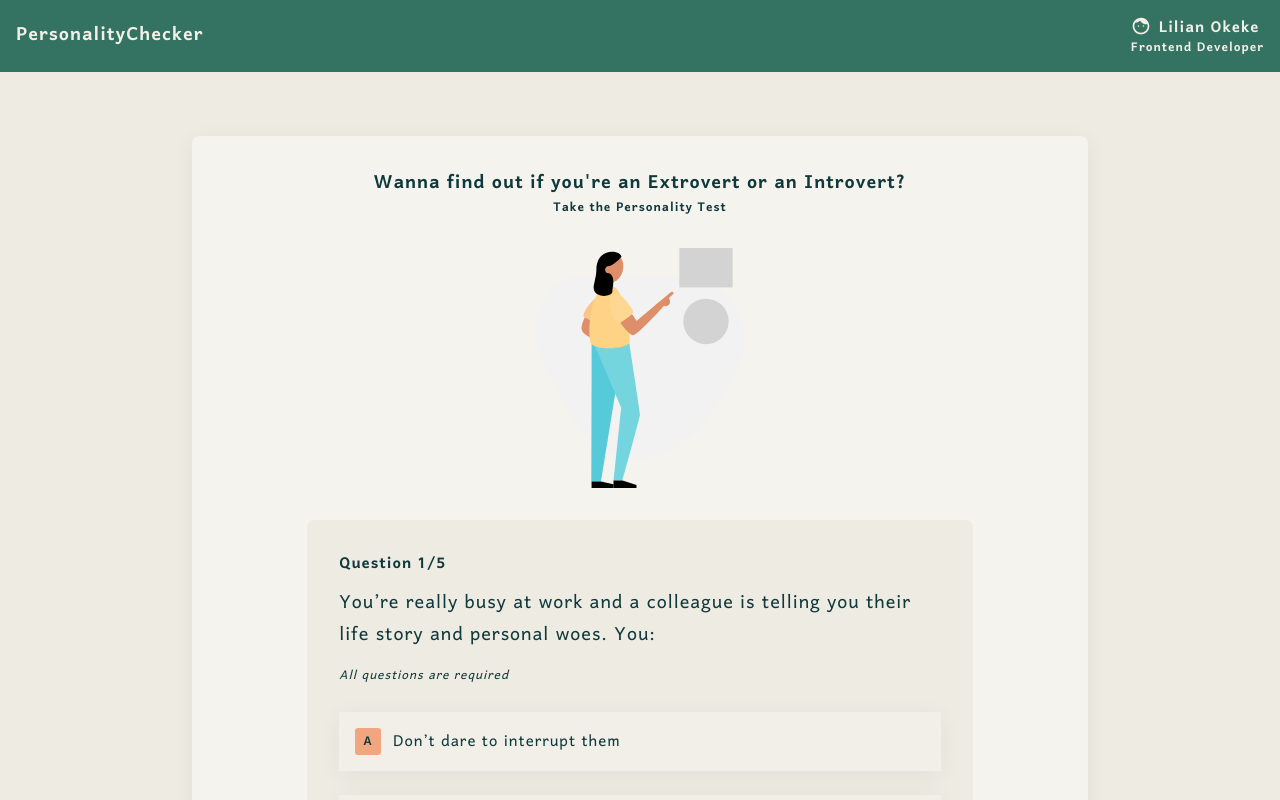
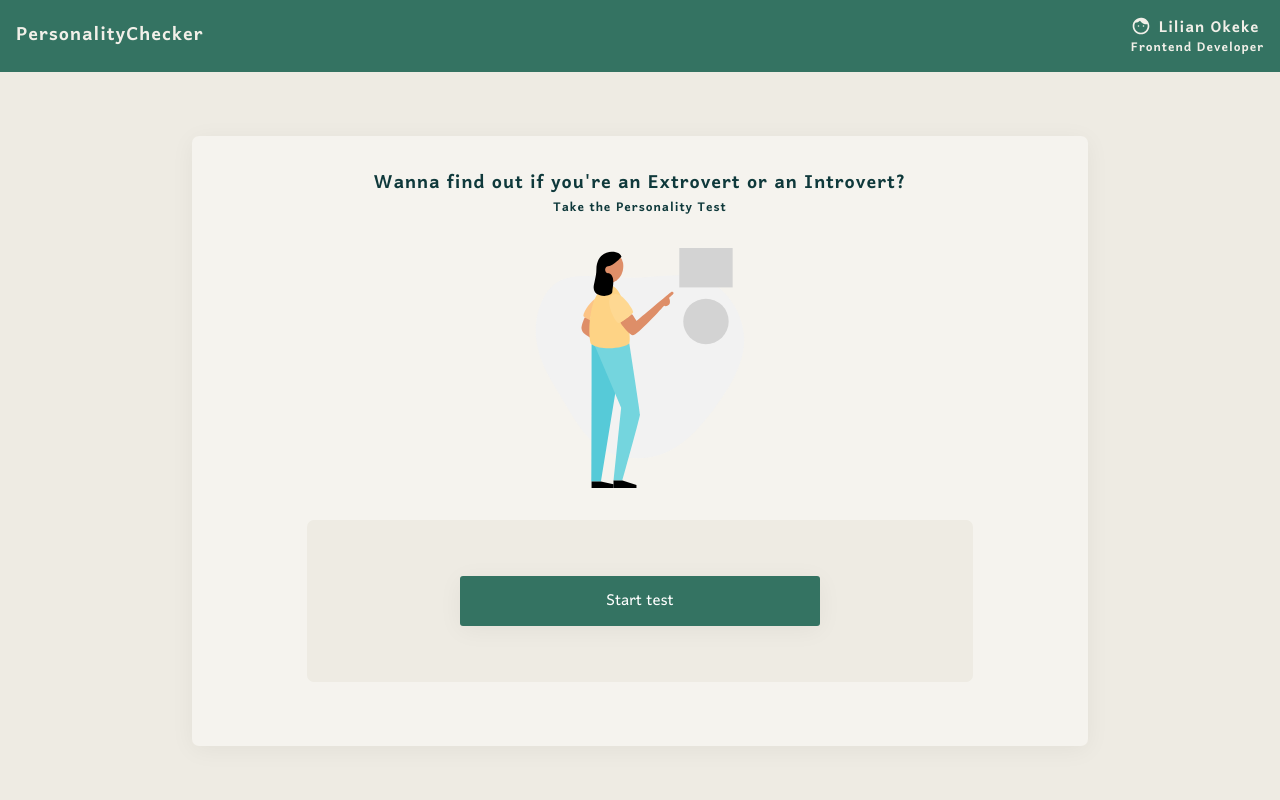
Before and after one commit to Lilianada/PersonalityCheckerApp, a React (Create React App) app: page /Home in a window 1280 px wide. Shown: the top 800 px of the page. Built offline with nearby package versions, Linux system fonts and the light colour scheme; a web font is replaced by a local one.

Commit message:
Created homepage

```diff
--- a/package.json
+++ b/package.json
@@ -9,6 +9,7 @@
     "react": "^18.0.0",
     "react-dom": "^18.0.0",
     "react-icons": "^4.3.1",
+    "react-router-dom": "^6.3.0",
     "react-scripts": "5.0.0",
     "styled-components": "^5.3.5",
     "web-vitals": "^2.1.0"
--- a/src/App.js
+++ b/src/App.js
@@ -1,14 +1,15 @@
+import { Route, Routes } from 'react-router-dom';
 import './App.css';
-import BodyContainer from './components/Body/Body';
-import FooterSection from './components/Footer/Footer';
-import HeaderNav from './components/Header/Header';
+import QtnAnswer from './components/QuestionsAnswer/QtnAns';
+import Home from './pages/Home/Home';
 
 function App() {
   return (
     <div className="App bodyWrapper">
-      <HeaderNav />
-      <BodyContainer />
-      <FooterSection />
+      <Home/>
+      {/* <Routes>
+          <Route path="/Home" element={<Home/>}/>
+      </Routes> */}
     </div>
   );
 }
--- a/src/components/Body/Body.js
+++ b/src/components/Body/Body.js
@@ -1,22 +1,20 @@
 import { Wrapper,
         Header,
         InnerBody
-} from "./BodyStyles";
+} from "../../pages/Home/HomeStyles";
 import React from "react";
 import image from "../../assets/049-choices-colour.svg"
 import QtnAnswer from "../QuestionsAnswer/QtnAns";
+import { Routes, Route, Outlet, Link } from "react-router-dom";
+import { Button } from "../QuestionsAnswer/QAstyles";
+
 
 export default function BodyContainer () {
+
     return (
-        <Wrapper>
-            <Header>
-                <h2>Wanna find out if you're an Extrovert or an Introvert?</h2>
-                <h4>Take the Personality Test</h4>
-            </Header>
-            <img src={image} alt="Choice image" className="image"/>
-            <InnerBody>
-                <QtnAnswer />
-            </InnerBody>
-        </Wrapper>
+        <>
+
+
+        </>
     )
 }
--- a/src/components/Body/BodyStyles.js
+++ b/src/components/Body/BodyStyles.js
@@ -1,33 +1 @@
 import styled from "styled-components";
-
-export const Wrapper = styled.section`
-    background: var(--beige-60);
-    width: 70%;
-    height: fit-;
-    position: relative;
-    display: flex;
-    flex-direction: column;
-    min-width: 0;
-    word-wrap: break-word;
-    background-color: #f5f3ee;
-    background-clip: border-box;
-    border-radius: 0.4375rem;
-    padding: 2rem;
-    margin: 2rem auto;
-    box-shadow: 0 4px 25px rgb(0 0 0 / 5%);
-`
-
-export const Header = styled.div`
-    text-align: center;
-`
-
-export const InnerBody = styled.div`
-    background: var(--beige-110);
-    width: 80%;
-    height: 100%;
-    border-radius: 0.4375rem;
-    padding: 2rem;
-    margin: 0 auto 2rem;
-    display: flex;
-    flex-direction: column;
-`
--- a/src/components/QuestionsAnswer/QAstyles.js
+++ b/src/components/QuestionsAnswer/QAstyles.js
@@ -3,8 +3,17 @@ import styled from 'styled-components';
 export const Wrapper = styled.section`
 
 `
+
 export const Result = styled.div`
+    display: flex;
+    flex-direction: column;
+    justify-content: center;
+`
 
+export const ResultText = styled.h1`
+    text-align: center;
+    font-size: var(--font-twentyfour);
+    font-weight: 600;
 `
 export const QtnCount = styled.p`
     font-size: var(--font-eighteen);
--- a/src/components/QuestionsAnswer/QtnAns.js
+++ b/src/components/QuestionsAnswer/QtnAns.js
@@ -8,7 +8,8 @@ import { Opt,
     Ans,
     Button,
     ButtonWrap,
-    Result
+    Result,
+    ResultText
 } from './QAstyles.js';
 import questions from "./Questions.js";
 
@@ -19,6 +20,7 @@ export default function QtnAnswer () {
     //Replaces the current question with the next question
     const [currentQtn, setCurrentQtn] = useState(0)
 
+    //Shows the result of the test
     const [showResult, setShowResult] = useState(false)
 
     // Handle the Next button once clicked
@@ -43,7 +45,10 @@ export default function QtnAnswer () {
     return (
         <>
             {showResult ? (
-                <Result>You are an {showResult}</Result>
+                <Result>
+                    <ResultText>You are an {showResult}!</ResultText>
+                    {/* <img src="https://n.foxdsgn.com/sterling-3/wp-content/uploads/2020/12/7-2.png" alt="Result" /> */}
+                </Result>
                 )
                 :
                 (
--- a/src/index.js
+++ b/src/index.js
@@ -1,11 +1,14 @@
 import React from 'react';
 import ReactDOM from 'react-dom';
+import { BrowserRouter } from 'react-router-dom';
 import App from './App';
 import reportWebVitals from './reportWebVitals';
 
 ReactDOM.render(
   <React.StrictMode>
-    <App />
+    <BrowserRouter>
+      <App />
+  </BrowserRouter>
   </React.StrictMode>,
   document.getElementById('root')
 );
--- /dev/null
+++ b/src/pages/Home/Home.js
@@ -0,0 +1,32 @@
+import React from "react";
+import FooterSection from '../../components/Footer/Footer';
+import HeaderNav from '../../components/Header/Header';
+import { Wrapper,
+    Header,
+    InnerBody
+} from "../../pages/Home/HomeStyles";
+import image from "../../assets/049-choices-colour.svg"
+import { Link } from "react-router-dom";
+import { Button } from "../../components/QuestionsAnswer/QAstyles";
+
+
+function Home() {
+  return (
+    <div className="App bodyWrapper">
+        <HeaderNav />
+        <Wrapper>
+            <Header>
+                    <h2>Wanna find out if you're an Extrovert or an Introvert?</h2>
+                    <h4>Take the Personality Test</h4>
+                </Header>
+                <img src={image} alt="Choice image" className="image"/>
+                <InnerBody>
+                    <Button><Link to="/QtnAns">Start test</Link></Button>
+                </InnerBody>
+        </Wrapper>
+        <FooterSection />
+    </div>
+  );
+}
+
+export default Home;
--- /dev/null
+++ b/src/pages/Home/HomeStyles.js
@@ -0,0 +1,33 @@
+import styled from "styled-components";
+
+export const Wrapper = styled.section`
+    background: var(--beige-60);
+    width: 70%;
+    height: fit-;
+    position: relative;
+    display: flex;
+    flex-direction: column;
+    min-width: 0;
+    word-wrap: break-word;
+    background-color: #f5f3ee;
+    background-clip: border-box;
+    border-radius: 0.4375rem;
+    padding: 2rem;
+    margin: 2rem auto;
+    box-shadow: 0 4px 25px rgb(0 0 0 / 5%);
+`
+
+export const Header = styled.div`
+    text-align: center;
+`
+
+export const InnerBody = styled.div`
+    background: var(--beige-110);
+    width: 80%;
+    height: 100%;
+    border-radius: 0.4375rem;
+    padding: 2rem;
+    margin: 0 auto 2rem;
+    display: flex;
+    flex-direction: column;
+`
```
Also changed, not shown: 1 other file (tests, documents, lock files or other folders).
